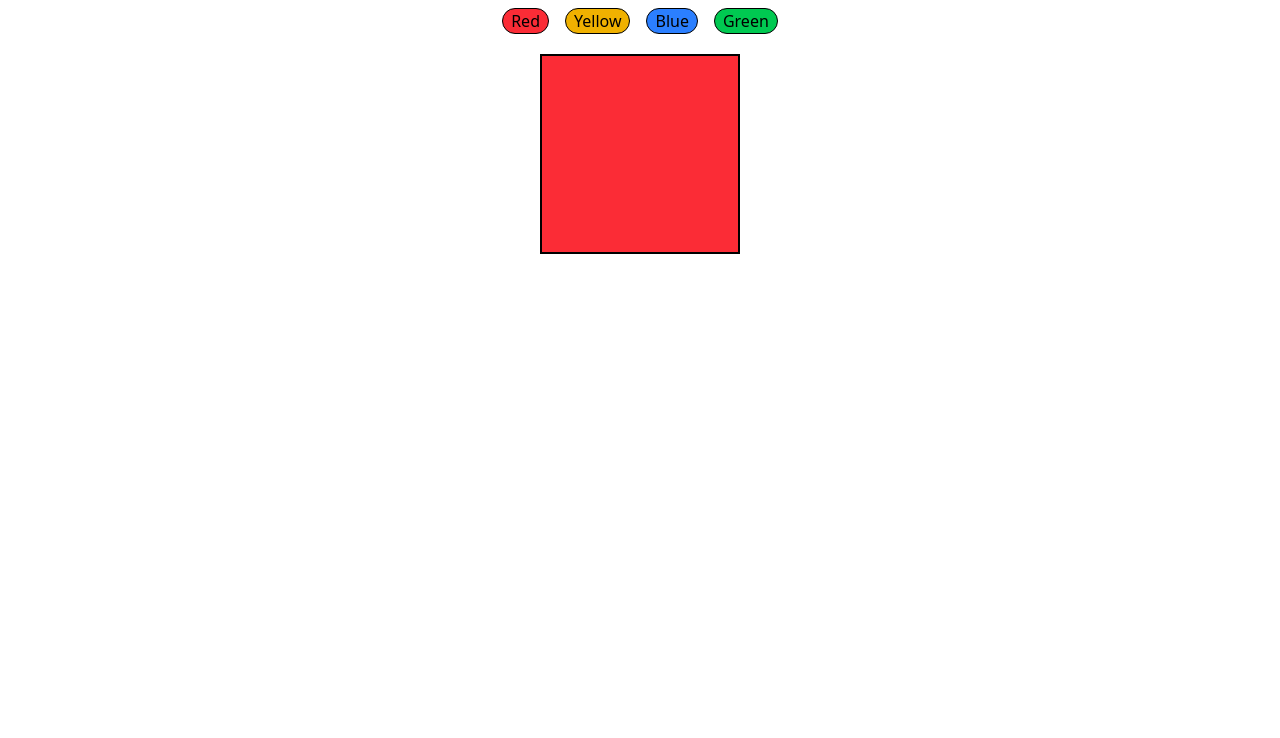
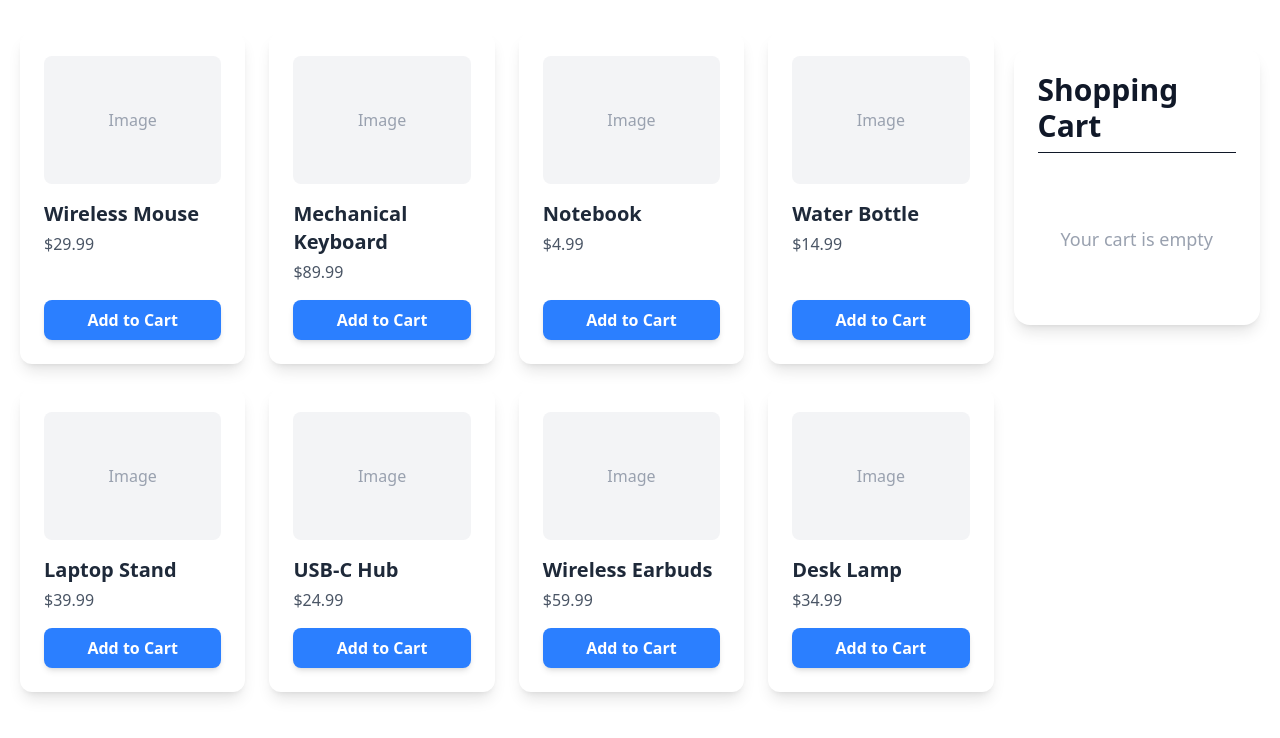
Before and after one commit to Kiran-Pokhrel-91/ReactJS, a React (Vite) app: page / in a window 1280 px wide. Shown: the top 738 px of the page. Built offline with nearby package versions, Linux system fonts and the light colour scheme.

Commit message:
Shopping Cart Project

```diff
--- a/src/App.jsx
+++ b/src/App.jsx
@@ -1,9 +1,11 @@
-import ColorChanger from "./components/ColorChanger"
+import Cart from "./components/Cart"
+import Product from "./components/Product"
+import Shop from "./components/Shop"
 
 const App = () => {
   return (
     <div>
-      <ColorChanger />
+      <Shop />
     </div>
   )
 }
--- /dev/null
+++ b/src/components/Cart.jsx
@@ -0,0 +1,62 @@
+import React from "react";
+
+const Cart = ({ cartItems }) => {
+  const items = Object.values(cartItems);
+
+  const totalPrice = items.reduce((total, product) => total + product.price, 0);
+
+  return (
+    <div className="max-w-md mr-5 mt-12 p-6 bg-white rounded-2xl shadow-lg">
+      <h2 className="text-3xl font-semibold text-gray-900 mb-6 border-b pb-2">
+        Shopping Cart
+      </h2>
+
+      {items.length === 0 ? (
+        <p className="text-gray-400 text-center py-12 text-lg">Your cart is empty</p>
+      ) : (
+        <div className="flex flex-col gap-5">
+          {items.map((item) => (
+            <div
+              key={item.id}
+              className="flex items-center justify-between p-4 bg-gray-50 rounded-xl shadow-sm hover:shadow-md transition"
+            >
+              <div className="flex items-center gap-4">
+                <div className="h-14 w-14 bg-gray-200 rounded-lg flex items-center justify-center text-gray-400 text-sm">
+                  Img
+                </div>
+                <div>
+                  <h3 className="text-md font-medium text-gray-800 mr-2">{item.name}</h3>
+                  <p className="text-gray-600 font-normal mt-1">${item.price.toFixed(2)}</p>
+                </div>
+              </div>
+
+              <div className="flex items-center gap-2">
+                <button className="bg-gray-200 hover:bg-gray-300 text-gray-700 font-semibold px-3 py-1 rounded-lg transition">
+                  -
+                </button>
+                <span className="px-3 py-1 bg-gray-100 text-gray-800 rounded-lg font-medium">
+                  1
+                </span>
+                <button className="bg-gray-200 hover:bg-gray-300 text-gray-700 font-semibold px-3 py-1 rounded-lg transition">
+                  +
+                </button>
+              </div>
+            </div>
+          ))}
+
+          {/* Total */}
+          <div className="flex justify-between items-center mt-6 pt-4 border-t text-lg font-semibold text-gray-900">
+            <span>Total:</span>
+            <span>${totalPrice.toFixed(2)}</span>
+          </div>
+
+          <button className="w-full mt-6 bg-blue-500 hover:bg-blue-600 text-white font-semibold py-3 rounded-xl shadow-md transition">
+            Checkout
+          </button>
+        </div>
+      )}
+    </div>
+  );
+};
+
+export default Cart;
--- a/src/components/ColorChanger.jsx
+++ /dev/null
@@ -1,44 +0,0 @@
-import { useState } from "react";
-
-const ColorChanger = () => {
-  const [activeColor, setActiveColor] = useState("Red");
-  const color = ["Red","Yellow", "Blue", "Green"];
-
-  const colorClasses = {
-    Red: "bg-red-500 hover:bg-red-600",
-    Yellow: "bg-yellow-500 hover:bg-yellow-600",
-    Blue: "bg-blue-500 hover:bg-blue-600",
-    Green: "bg-green-500 hover:bg-green-600",
-  };
-
-  const changeColor = (index) => {
-    const active = color[index];
-    setActiveColor(active);
-  };
-
-  return (
-    <>
-      <div className="flex justify-center">
-        {color.map((value, index) => (
-          <button
-            className={`rounded-2xl border px-2 mx-2 mt-2 cursor-pointer transition ${colorClasses[value]} focus:ring-1`}
-            key={index}
-            onClick={() => changeColor(index)}
-          >
-            {value}
-          </button>
-        ))}
-      </div>
-
-      <div className="flex justify-center mt-5">
-        <div
-          className={`border-2 w-50 h-50 align-middle ${colorClasses[activeColor]} `}
-        >
-          {" "}
-        </div>
-      </div>
-    </>
-  );
-};
-
-export default ColorChanger;
--- /dev/null
+++ b/src/components/Product.jsx
@@ -0,0 +1,54 @@
+import React from "react";
+
+const Product = ({ addToCart, setAddToCart }) => {
+const products = {
+  1: { id: 1, name: "Wireless Mouse", price: 29.99 },
+  2: { id: 2, name: "Mechanical Keyboard", price: 89.99 },
+  3: { id: 3, name: "Notebook", price: 4.99 },
+  4: { id: 4, name: "Water Bottle", price: 14.99 },
+  5: { id: 5, name: "Laptop Stand", price: 39.99 },
+  6: { id: 6, name: "USB-C Hub", price: 24.99 },
+  7: { id: 7, name: "Wireless Earbuds", price: 59.99 },
+  8: { id: 8, name: "Desk Lamp", price: 34.99 },
+};
+
+
+  const productList = Object.values(products);
+
+  const handleCart = (prodId) => {
+    const cartItem = { [prodId]: { ...products[prodId] } };
+    setAddToCart((prev) => {
+      if (prev[prodId]) return prev; // skip if already added
+      return { ...prev, ...cartItem };
+    });
+  };
+
+  return (
+    <div className="max-w-5xl mt-8 grid grid-cols-1 sm:grid-cols-2 md:grid-cols-3 lg:grid-cols-4 gap-6">
+      {productList.map((product) => (
+        <div
+          key={product.id}
+          className="bg-white rounded-xl shadow-lg p-6 flex flex-col justify-between hover:shadow-2xl transition transform hover:-translate-y-1"
+        >
+          <div className="mb-4">
+            <div className="h-32 w-full bg-gray-100 rounded-lg mb-4 flex items-center justify-center text-gray-400">
+              Image
+            </div>
+
+            <h3 className="text-xl font-semibold text-gray-800">{product.name}</h3>
+            <p className="text-gray-600 font-medium mt-1">${product.price.toFixed(2)}</p>
+          </div>
+
+          <button
+            className="mt-auto bg-blue-500 hover:bg-blue-600 text-white font-semibold py-2 rounded-lg shadow-md transition"
+            onClick={() => handleCart(product.id)}
+          >
+            Add to Cart
+          </button>
+        </div>
+      ))}
+    </div>
+  );
+};
+
+export default Product;
--- /dev/null
+++ b/src/components/Shop.jsx
@@ -0,0 +1,20 @@
+import { useState } from "react";
+import Product from "./Product";
+import Cart from "./Cart";
+
+const Shop = () => {
+    const [addToCart, setAddToCart] = useState({});
+  return (
+    <div className="flex">
+      <div className="ml-5">
+        <Product addToCart={addToCart} setAddToCart={setAddToCart} />
+      </div>
+
+      <div className="ml-5">
+        <Cart cartItems={addToCart} />
+      </div>
+    </div>
+  );
+};
+
+export default Shop;
```
